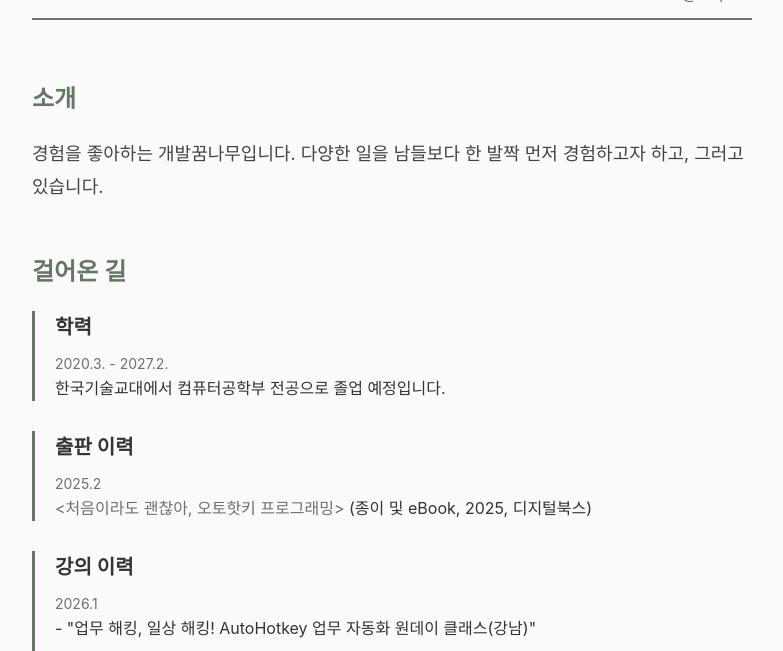
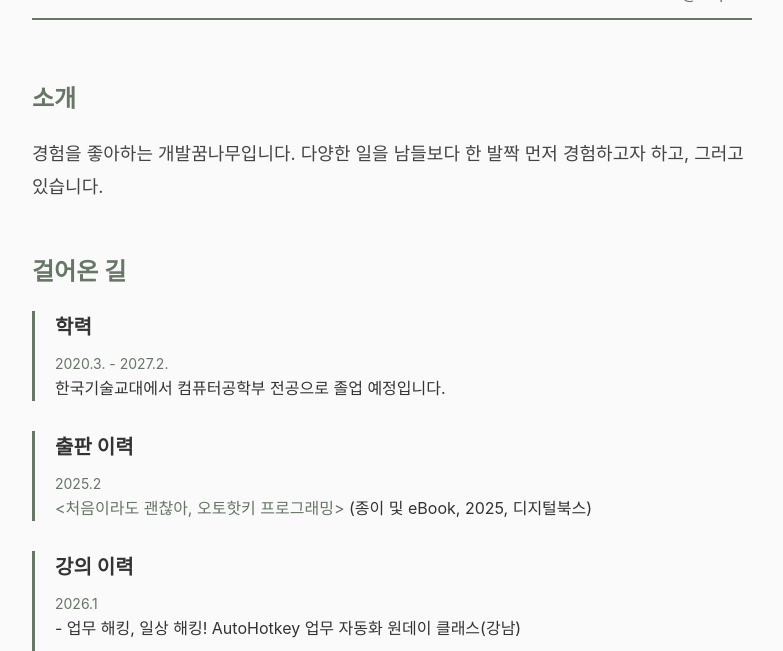
Before and after one commit to devPnal/lanpcc, a plain HTML site: page index.html in a window 1280 px wide. Shown: the part 149-800 px from the top of the page, without its empty margins (248-1031 px from the left). Drawn offline with Linux system fonts and the light colour scheme.

Commit message:
Update index.html

```diff
--- a/index.html
+++ b/index.html
@@ -197,7 +197,7 @@
                 <div class="experience-title">강의 이력</div>
                 <div class="experience-period">2026.1</div>
                 <p class="experience-desc">
-					- "업무 해킹, 일상 해킹! AutoHotkey 업무 자동화 원데이 클래스(강남)"
+					- 업무 해킹, 일상 해킹! AutoHotkey 업무 자동화 원데이 클래스(강남)
                 </p>
                 <div class="experience-period">2026.2</div>
                 <p class="experience-desc">
```
